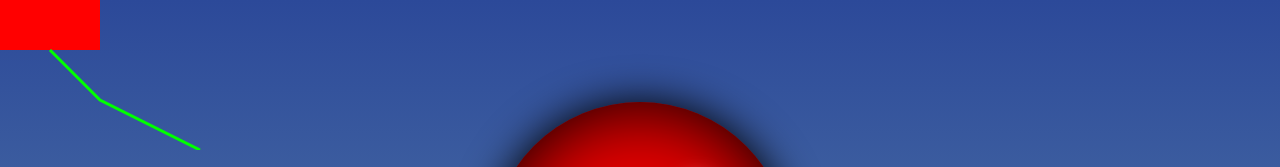
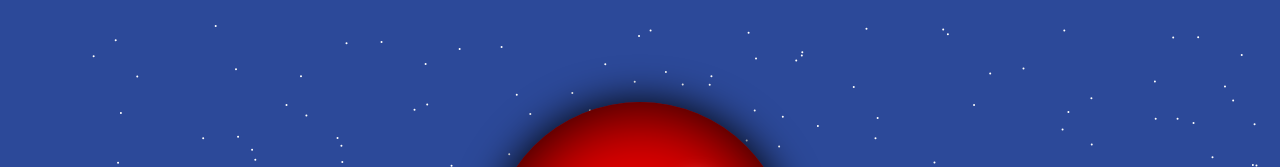
Before and after one commit to michalsiminski98/CANVAS-GSAP-ANIMATIONFRAME--Christmas, a plain HTML site: page index.html in a window 1280 px wide. Shown: the top 167 px of the page. Drawn offline with nearby package versions, Linux system fonts and the light colour scheme; animation ran at ten frames a second; a web font is replaced by a local one.

Commit message:
add canvas snow

```diff
--- a/canvas.js
+++ b/canvas.js
@@ -1,17 +1,89 @@
-// canvas parameter
-const canvas = document.querySelector('#canvas');
-const ctx = canvas.getContext('2d');
+class Sky {
+    constructor(canvas) {
+        this.canvas = canvas;
+        this.ctx = canvas.getContext('2d');
+        this.width = window.innerWidth;
+        this.height = window.innerHeight;
+    }
 
-// describe snow
-ctx.fillStyle = '#f00'
-ctx.fillRect(0, 0, 100, 50);
+    initCanvas() {
+        this.canvas.width = this.width;
+        this.canvas.height = this.height;
 
-// start drawing line
-ctx.beginPath();
-ctx.lineWidth = 3;
-ctx.strokeStyle = '#0f0'
-ctx.moveTo(50, 50);
-ctx.lineTo(100, 100);
-ctx.lineTo(200, 150);
-// ctx.closePath(); //closed line
-ctx.stroke();
+        this.ctx.fillStyle = 'rgb(44, 73, 153)';
+        this.ctx.fillRect(0, 0, this.width, this.height)
+    }
+
+    generateSnows(count) {
+        let snows = [];
+
+        for (let i = 0; i < count; i++) {
+            const radius = Math.random() * 3 + 2;
+
+            snows.push({
+                x: Math.random() * this.width,
+                y: Math.random() * this.height,
+                radius: radius,
+                color: '#fff',
+                speed: Math.random() + 0.25,
+            })
+        }
+
+        this.snows = snows;
+    }
+
+    drawSnows() {
+        this.snows.forEach(snow => {
+            this.drawSnow(snow);
+        })
+    }
+
+    updateSnows() {
+        this.snows.forEach(snow => {
+            snow.y += snow.speed;
+            snow.x += snow.speed;
+            if (snow.y > this.height + 2 * snow.radius) {
+                snow.y = -2 * snow.radius
+            }
+            if (snow.x > this.width + 2 * snow.radius) {
+                snow.x = -2 * snow.radius
+            }
+        })
+    }
+
+    clearCanvas() {
+        this.ctx.fillStyle = 'rgb(44, 73, 153)';
+        this.ctx.fillRect(0, 0, this.width, this.height)
+    }
+
+    drawSnow(snow) {
+        this.ctx.save();
+
+        this.ctx.fillStyle = snow.color;
+
+        this.ctx.beginPath();
+
+        this.ctx.translate(snow.x, snow.y);
+        this.ctx.moveTo(0, 0 - snow.radius);
+        this.ctx.arc(100, 35, 1, 0, 2 * Math.PI);
+
+        this.ctx.fill();
+        this.ctx.restore();
+    }
+
+    draw() {
+        this.clearCanvas();
+        this.drawSnows();
+        this.updateSnows();
+        window.requestAnimationFrame(() => this.draw());
+    }
+
+    run() {
+        this.initCanvas();
+        this.generateSnows(500);
+        this.draw();
+    }
+}
+
+const sky = new Sky(document.querySelector('#canvas'));
+sky.run();
--- a/index.html
+++ b/index.html
@@ -14,6 +14,7 @@
 
 <body>
     <div class="wrapper">
+        <canvas id="canvas"></canvas>
         <div class="pin">
             <div class="lightElement"></div>
             <p>Merry Christmas</p>
@@ -28,7 +29,6 @@
         <div class="snow"></div>
         <div class="snow"></div>
         <div class="santaSledge"></div>
-        <canvas id="canvas"></canvas>
     </div>
     <script src="https://cdnjs.cloudflare.com/ajax/libs/gsap/3.5.1/gsap.min.js"></script>
     <script src="main.js"></script>
```
